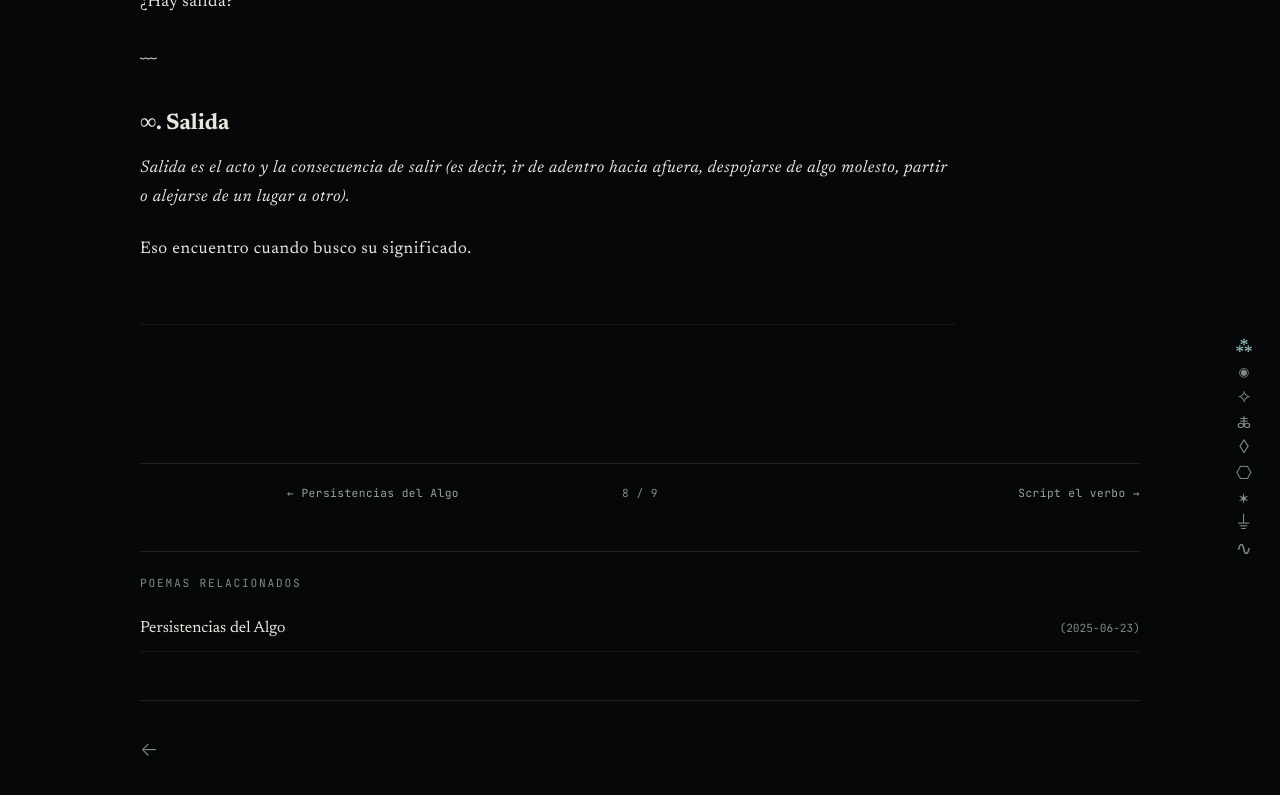
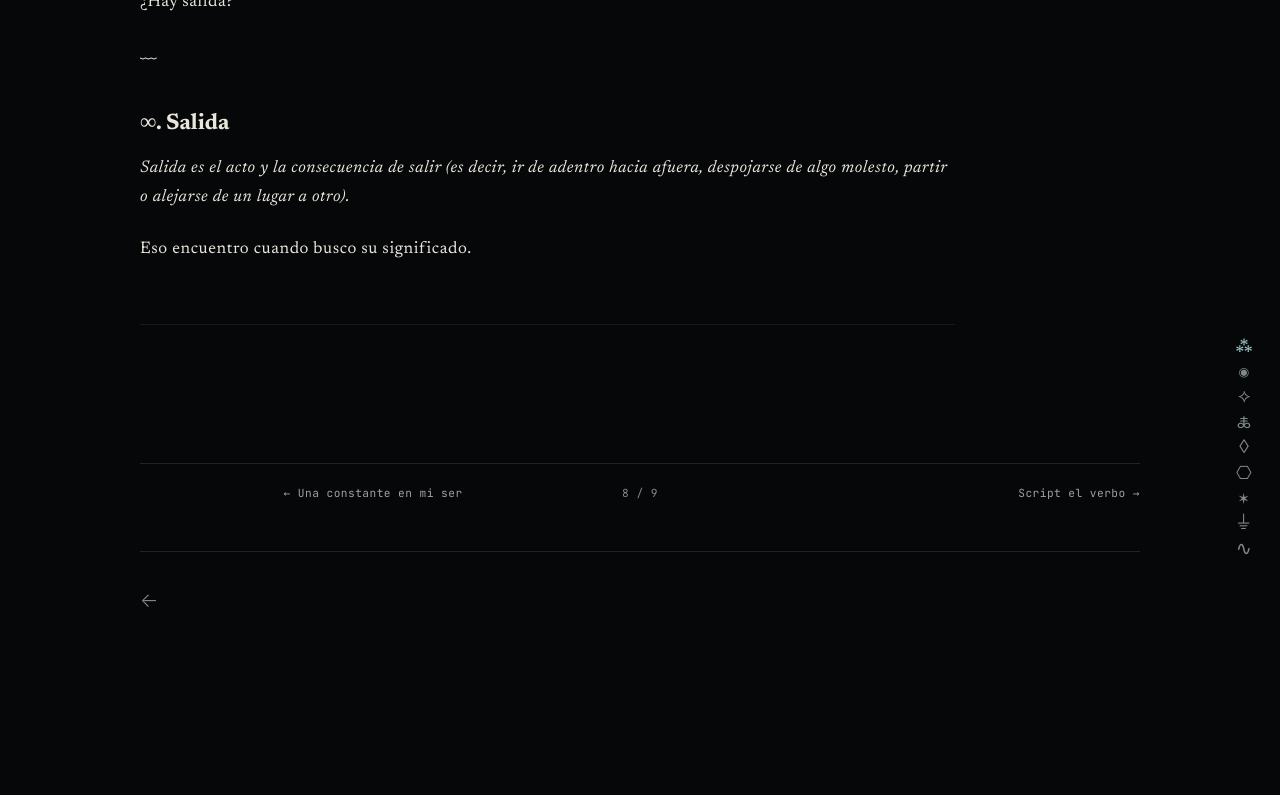
Before and after one commit to hugomoraga/kndl000, a Jekyll site: the page built from content/collections/_poems/cae.md, in a window 1280 px wide and 900 px high, scrolled down 1913 px. Shown: the top 795 px of the window. Built offline with Jekyll 4.4.1, drawn with Linux system fonts in a browser that asks for light colours; after the commit the page ends 2664 px from its top, so only the background shows below that.

Commit message:
Update Poema “persistencias-del-algo”

```diff
--- a/content/collections/_poems/persistencias-del-algo.md
+++ b/content/collections/_poems/persistencias-del-algo.md
@@ -1,9 +1,9 @@
 ---
 layout: poems
-title: Persistencias del Algo
+title: Una constante en mi ser
 image: /assets/media/images/poems-001.png
 date: 2025-06-23
-series: Mal Necesario
+series: Persistir en el algo
 part: '1'
 published: true
 effect: ink-echo
```
Also changed, not shown: other parts of content/collections/_poems/persistencias-del-algo.md (+2 -5 lines).
